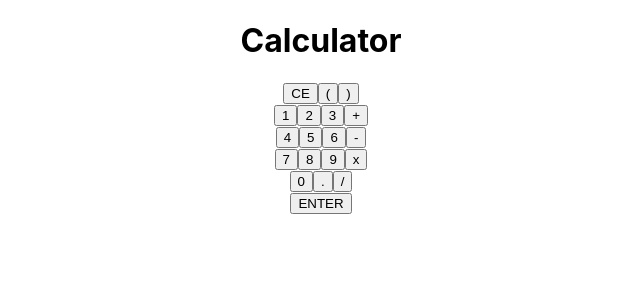
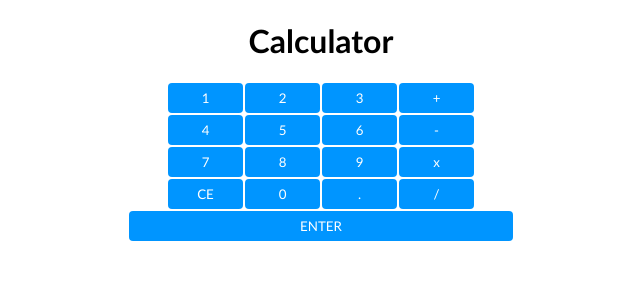
Before and after one commit to DDubovan/react-calculator, a React (Create React App) app: page / in a window 1280 px wide. Shown: the top 300 px of the page, without its empty margins (319-959 px from the left). Built offline with nearby package versions, Linux system fonts and the light colour scheme.

Commit message:
styling complete

```diff
--- a/package.json
+++ b/package.json
@@ -3,6 +3,7 @@
   "version": "0.1.0",
   "private": true,
   "dependencies": {
+    "node-sass": "^4.12.0",
     "react": "^16.8.6",
     "react-dom": "^16.8.6",
     "react-scripts": "3.0.0"
--- a/src/components/Keypad.js
+++ b/src/components/Keypad.js
@@ -1,12 +1,12 @@
 import React, { Component } from 'react';
+import "../styles/keypad.scss";
 
 export default class Keypad extends Component{
     render(){
         return(
             <section className="keypad">
-                <button name="CE" onClick={e => this.props.onClick(e.target.name)}>CE</button>
-                <button name="(" onClick={e => this.props.onClick(e.target.name)}>(</button>
-                <button name=")" onClick={e => this.props.onClick(e.target.name)}>)</button><br/>
+                {/* <button name="(" onClick={e => this.props.onClick(e.target.name)}>(</button>
+                <button name=")" onClick={e => this.props.onClick(e.target.name)}>)</button><br/> */}
                 <button name="1" onClick={e => this.props.onClick(e.target.name)}>1</button>
                 <button name="2" onClick={e => this.props.onClick(e.target.name)}>2</button>
                 <button name="3" onClick={e => this.props.onClick(e.target.name)}>3</button>
@@ -19,10 +19,11 @@ export default class Keypad extends Component{
                 <button name="8" onClick={e => this.props.onClick(e.target.name)}>8</button>
                 <button name="9" onClick={e => this.props.onClick(e.target.name)}>9</button>
                 <button name="*" onClick={e => this.props.onClick(e.target.name)}>x</button><br/>
+                <button name="CE" onClick={e => this.props.onClick(e.target.name)}>CE</button>
                 <button name="0" onClick={e => this.props.onClick(e.target.name)}>0</button>
                 <button name="." onClick={e => this.props.onClick(e.target.name)}>.</button>
                 <button name="/" onClick={e => this.props.onClick(e.target.name)}>/</button><br/>
-                <button name="=" onClick={e => this.props.onClick(e.target.name)}>ENTER</button>
+                <button className="enter" name="=" onClick={e => this.props.onClick(e.target.name)}>ENTER</button>
             </section>
         );
     }
--- a/src/components/Result.js
+++ b/src/components/Result.js
@@ -1,4 +1,5 @@
 import React, { Component } from 'react';
+import "../styles/result.scss";
 
 export default class Result extends Component{
 
--- /dev/null
+++ b/src/styles/keypad.scss
@@ -0,0 +1,29 @@
+@mixin button-style {
+    color: #FFFFFF;
+    width: 75px;
+    height: 30px;
+    text-decoration: none;
+    border-radius: 4px;
+    background-color: #0095FF;
+    border: none;
+    text-align: center;
+    margin: 1px
+}
+
+*{
+    font-family: 'Gill Sans', 'Gill Sans MT', Calibri, 'Trebuchet MS', sans-serif;
+}
+
+.keypad{
+    width: 50vw;
+    height: 25vh;
+    display: inline-block;
+
+    button{
+        @include button-style();
+    }
+
+    .enter{
+        width: 30vw;
+    }
+}
--- /dev/null
+++ b/src/styles/result.scss
@@ -0,0 +1,5 @@
+@import "./keypad.scss";
+
+p{
+    font-size: 2em;
+}
```
Also changed, not shown: 1 other file (tests, documents, lock files or other folders).
